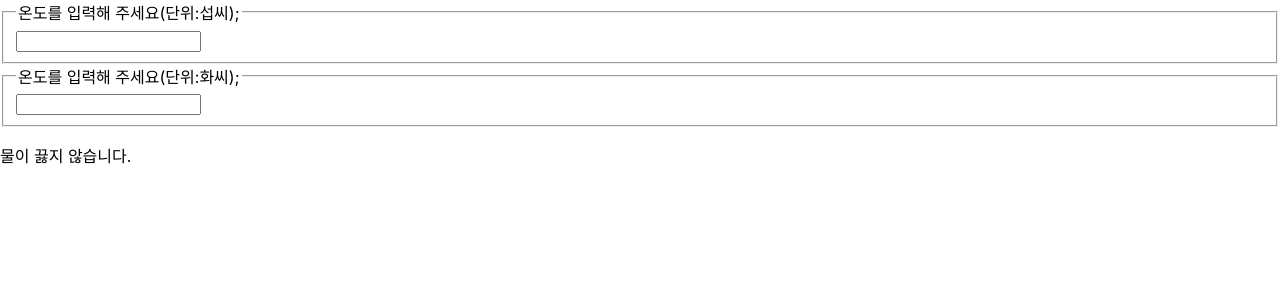
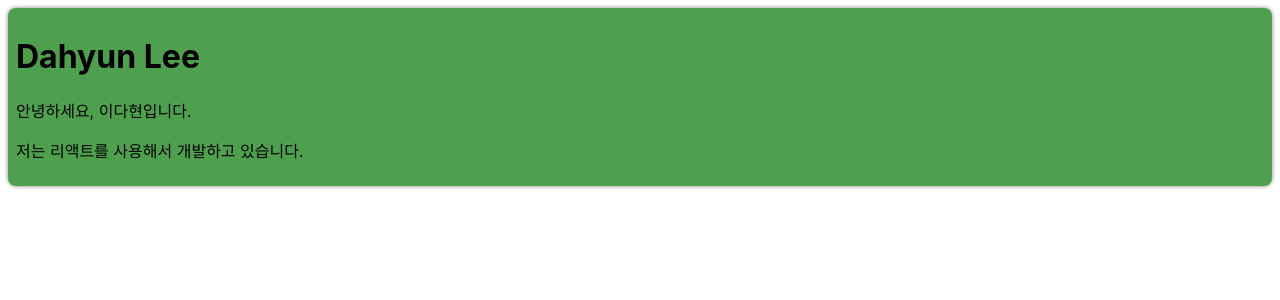
Before and after one commit to dahyun0917/2022_2_GETIT_React, a React (Create React App) app in the folder my-app/: page / in a window 1280 px wide. Shown: the top 300 px of the page. Built offline with nearby package versions, Linux system fonts and the light colour scheme.

Commit message:
Containment와 Specialization을 통한 합성

```diff
--- /dev/null
+++ b/my-app/src/chapter_13/Card.jsx
@@ -0,0 +1,19 @@
+function Card(props){
+    const {title, backgroundColor, children}= props;
+
+    return(
+        <div
+        style={{
+            margin: 8,
+            padding: 8,
+            borderRadius :8,
+            boxShadow : "0px 0px 4px grey",
+            backgroundColor:backgroundColor || "white,"
+        }}
+        >
+            {title && <h1>{title}</h1>}
+            {children}
+        </div>
+    );
+}
+export default Card;
--- /dev/null
+++ b/my-app/src/chapter_13/ProfileCard.jsx
@@ -0,0 +1,12 @@
+import Card from "./Card";
+
+function ProfileCard(props){
+    return(
+        <Card title="Dahyun Lee" backgroundColor="#4ea04e">
+            <p>안녕하세요, 이다현입니다.</p>
+            <p>저는 리액트를 사용해서 개발하고 있습니다.</p>
+        </Card>
+    );
+}
+
+export default ProfileCard;
--- a/my-app/src/index.js
+++ b/my-app/src/index.js
@@ -12,6 +12,8 @@
 // import AttendanceBook from './chapter_10/AttendanceBook';
 import SignUp from './chapter_11/SignUp';
 import Calculator from './chapter_12/Calculator';
+import Card from './chapter_13/Card';
+import ProfileCard from './chapter_13/ProfileCard';
 
 const root = ReactDOM.createRoot(document.getElementById('root'));
 
@@ -72,14 +74,20 @@
 
 
 // 12챕터
+// root.render(
+//   <React.StrictMode>
+//     <Calculator />
+//   </React.StrictMode>
+// );
+// },1000)
+
+// 13챕터
 root.render(
   <React.StrictMode>
-    <Calculator />
+    <ProfileCard />
   </React.StrictMode>
 );
 },1000)
-
-
 // If you want to start measuring performance in your app, pass a function
 // to log results (for example: reportWebVitals(console.log))
 // or send to an analytics endpoint. Learn more: https://bit.ly/CRA-vitals
```
